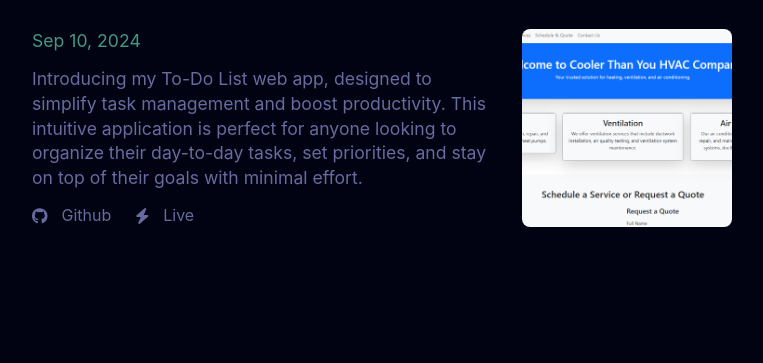
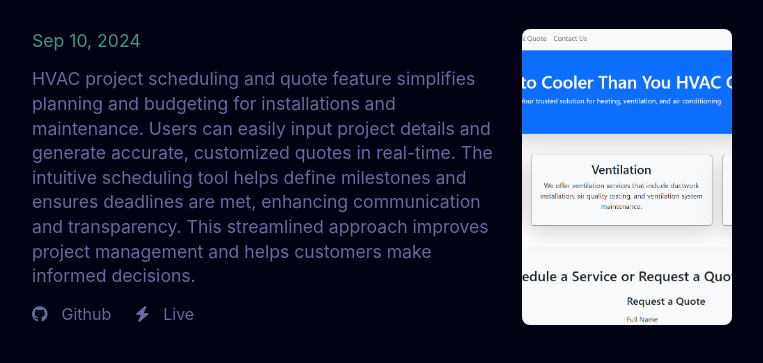
Before and after one commit to Multydelivery/my-portfolio, a plain HTML site: page index.html in a window 1280 px wide. Shown: the part 1337-1700 px from the top of the page, without its empty margins (258-1021 px from the left). Before the commit the page ends 1642 px from the top, so only its background shows below. Drawn offline with Linux system fonts and the light colour scheme.

Commit message:
modified description for latest project

```diff
--- a/index.html
+++ b/index.html
@@ -116,7 +116,7 @@
         <div class="projectItem">
             <div>
                 <p class="darkerText">Sep 10, 2024</p>
-                <p>Introducing my To-Do List web app, designed to simplify task management and boost productivity. This intuitive application is perfect for anyone looking to organize their day-to-day tasks, set priorities, and stay on top of their goals with minimal effort.</p>
+                <p>HVAC project scheduling and quote feature simplifies planning and budgeting for installations and maintenance. Users can easily input project details and generate accurate, customized quotes in real-time. The intuitive scheduling tool helps define milestones and ensures deadlines are met, enhancing communication and transparency. This streamlined approach improves project management and helps customers make informed decisions.</p>
                 <div class="linkContainer">
                     <a href="https://github.com/Multydelivery/HVAC_Site2_demo" target="_blank" class="linkItem">
                     <div>
```
